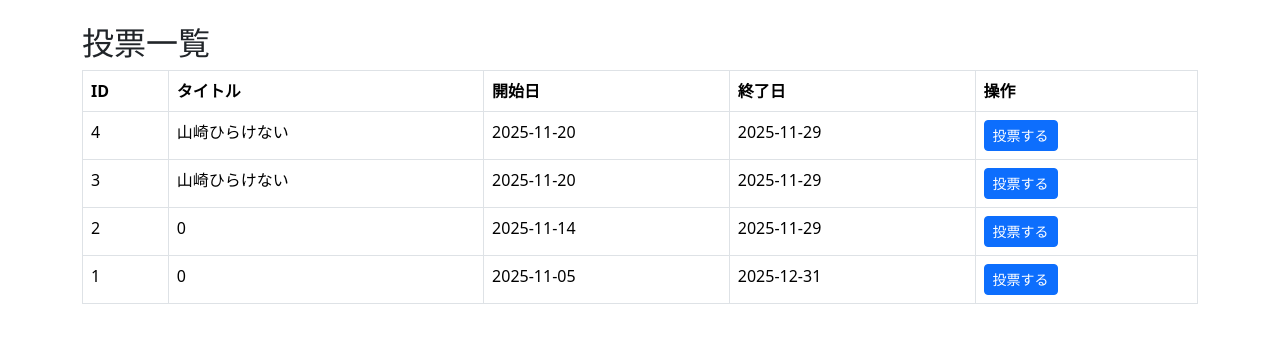
After one commit to yamazaki-gumi/ubdcvote, a PHP site: page /ubdcvote/testitiran.php in a window 1280 px wide. The commit adds this page. Shown: the top 343 px of the page. Run offline with PHP 8.4, Linux system fonts and the light colour scheme; a user stored in the database is signed in; data comes from the database, SQL or seed files in the repository.

Commit message:
タイトルを変更一覧を追加

```diff
--- /dev/null
+++ b/testitiran.php
@@ -0,0 +1,72 @@
+<?php
+
+session_start();
+
+if (!isset($_SESSION['account_number'])) {
+
+    header("Location: login.php");
+
+    exit();
+
+}
+
+$conn = new mysqli("localhost", "root", "", "toukounaiyou_db");
+
+if ($conn->connect_error) {
+
+    die("接続失敗: " . $conn->connect_error);
+
+}
+
+// votesテーブルから全件取得
+
+$sql = "SELECT id, title, start_date, end_date FROM votes ORDER BY id DESC";
+
+$result = $conn->query($sql);
+
+?>
+
+<!DOCTYPE html>
+<html lang="ja">
+<head>
+<meta charset="UTF-8">
+<title>投票一覧</title>
+<link href="https://cdn.jsdelivr.net/npm/bootstrap@5.3.2/dist/css/bootstrap.min.css" rel="stylesheet">
+</head>
+<body class="container mt-4">
+
+<h2>投票一覧</h2>
+
+<table class="table table-bordered">
+<thead>
+<tr>
+<th>ID</th>
+<th>タイトル</th>
+<th>開始日</th>
+<th>終了日</th>
+<th>操作</th>
+</tr>
+</thead>
+<tbody>
+<?php while ($row = $result->fetch_assoc()): ?>
+<tr>
+<td><?php echo htmlspecialchars($row['id']); ?></td>
+<td><?php echo htmlspecialchars($row['title']); ?></td>
+<td><?php echo htmlspecialchars($row['start_date']); ?></td>
+<td><?php echo htmlspecialchars($row['end_date']); ?></td>
+<td>
+<!-- 投票ボタンにIDを渡す -->
+<form action="testtouhyou.php" method="GET" style="display:inline;">
+<input type="hidden" name="vote_id" value="<?php echo $row['id']; ?>">
+<button type="submit" class="btn btn-primary btn-sm">投票する</button>
+</form>
+</td>
+</tr>
+<?php endwhile; ?>
+</tbody>
+</table>
+
+</body>
+</html>
+
+<?php $conn->close(); ?>
--- a/testtitle.php
+++ b/testtitle.php
@@ -16,7 +16,7 @@ if ($conn->connect_error) {
 
 $last_vote_id = null;
 
-if ($_SERVER["REQUEST_METHOD"] === "POST" && isset($_POST['title'])) {
+if ($_SERVER["REQUEST_METHOD"] === "POST" ) {
     $title = $_POST['title'];
     $start_date = $_POST['start_date'] ?? NULL;
     $end_date = $_POST['end_date'] ?? NULL;
```
